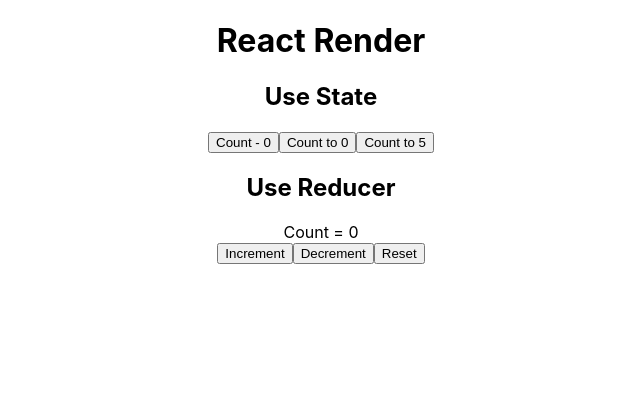
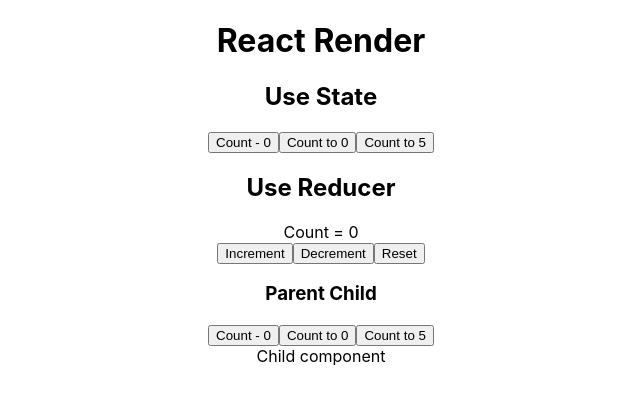
Before and after one commit to PeterOsoo/react-render, a React (Create React App) app in the folder react-render-demo/: page / in a window 1280 px wide. Shown: the top 404 px of the page, without its empty margins (319-959 px from the left). Built offline with nearby package versions, Linux system fonts and the light colour scheme.

Commit message:
Parent Child

```diff
--- a/react-render-demo/src/App.js
+++ b/react-render-demo/src/App.js
@@ -1,7 +1,8 @@
-import React, { useReducer } from "react"
+import React from "react"
 import "./App.css"
 import { UseState } from "./components/UseState/UseState"
 import { UseReducer } from "./components/UseReducer/UseReducer"
+import { Parent } from "./components/Parent Child/Parent"
 
 const App = () => {
 	return (
@@ -9,6 +10,7 @@
 			<h1>React Render</h1>
 			<UseState />
 			<UseReducer />
+			<Parent />
 		</div>
 	)
 }
--- /dev/null
+++ b/react-render-demo/src/components/Parent Child/Child.js
@@ -0,0 +1,6 @@
+import React from "react"
+
+export const Child = () => {
+	console.log("Child Render")
+	return <div>Child component</div>
+}
--- /dev/null
+++ b/react-render-demo/src/components/Parent Child/Parent.js
@@ -0,0 +1,17 @@
+import React, { useState } from "react"
+import { Child } from "./Child"
+
+export const Parent = () => {
+	const [count, setCount] = useState(0)
+
+	console.log("Parent Render")
+	return (
+		<div>
+			<h3>Parent Child </h3>
+			<button onClick={() => setCount(c => c + 1)}>Count - {count}</button>
+			<button onClick={() => setCount(0)}>Count to 0</button>
+			<button onClick={() => setCount(5)}>Count to 5</button>
+			<Child />
+		</div>
+	)
+}
```
